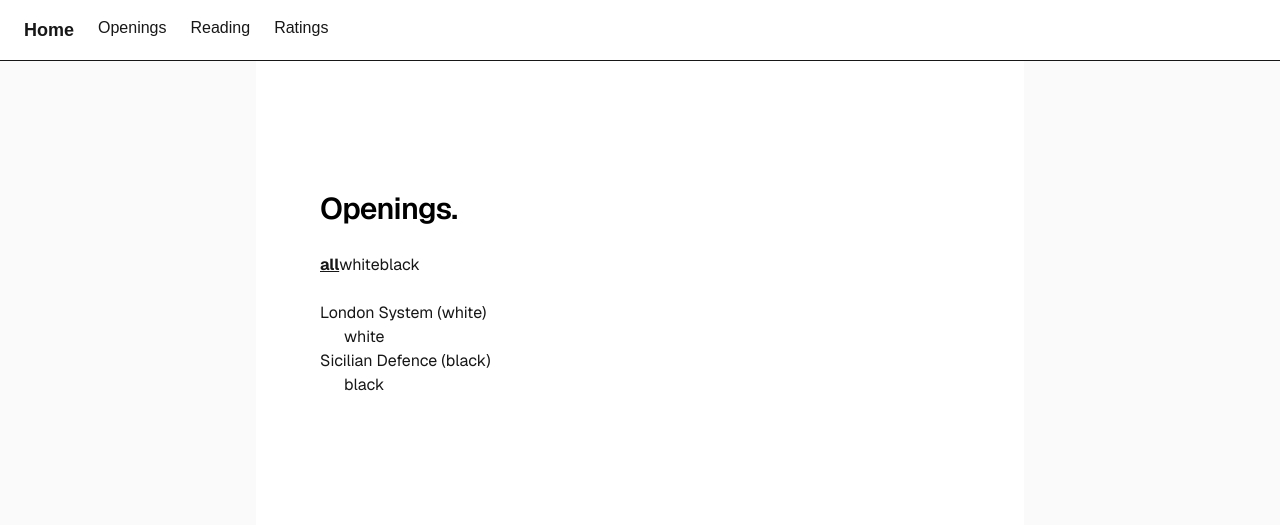
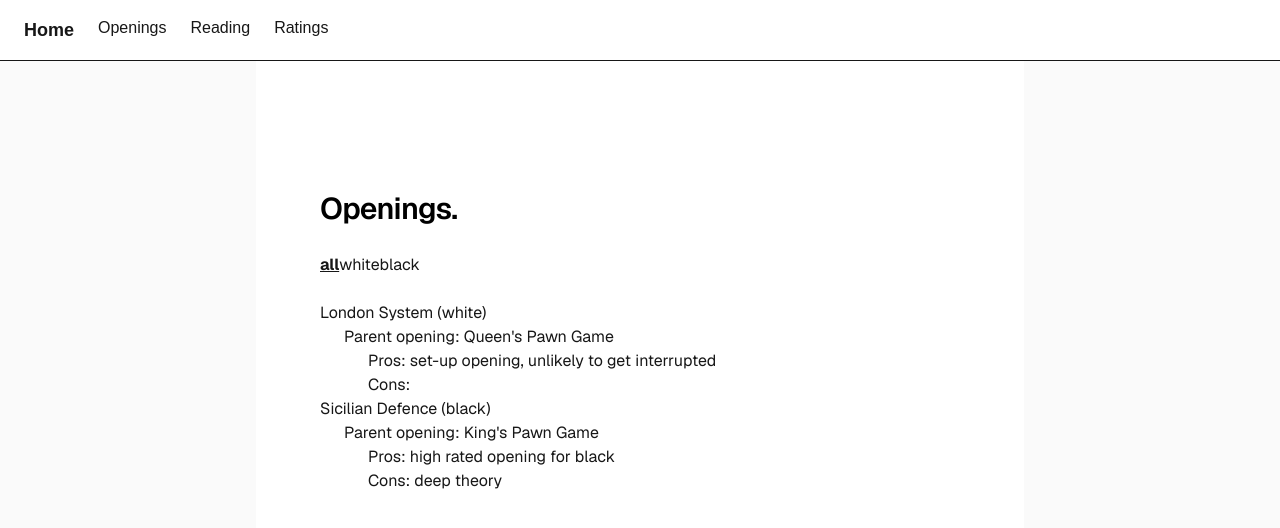
Before and after one commit to janarthduraisingham/chess, a Next.js app: page /openings in a window 1280 px wide. Shown: the top 528 px of the page. Built offline with nearby package versions, Linux system fonts and the light colour scheme.

Commit message:
add parent opening and pros/cons to openings page

```diff
--- a/app/openings/page.tsx
+++ b/app/openings/page.tsx
@@ -39,7 +39,11 @@ export default function Openings() {
               <li key={o.id}>
                 {o.name} ({o.colour})
                 <ul className='ml-6'>
-                  <li>{o.colour}</li>
+                  <li>Parent opening: {o.parent}</li>
+                  <ul className='ml-6'>
+                    Pros: {o.notes.pros} <br />
+                    Cons: {o.notes.cons}
+                  </ul>
                 </ul>
               </li>
             ))}
```
